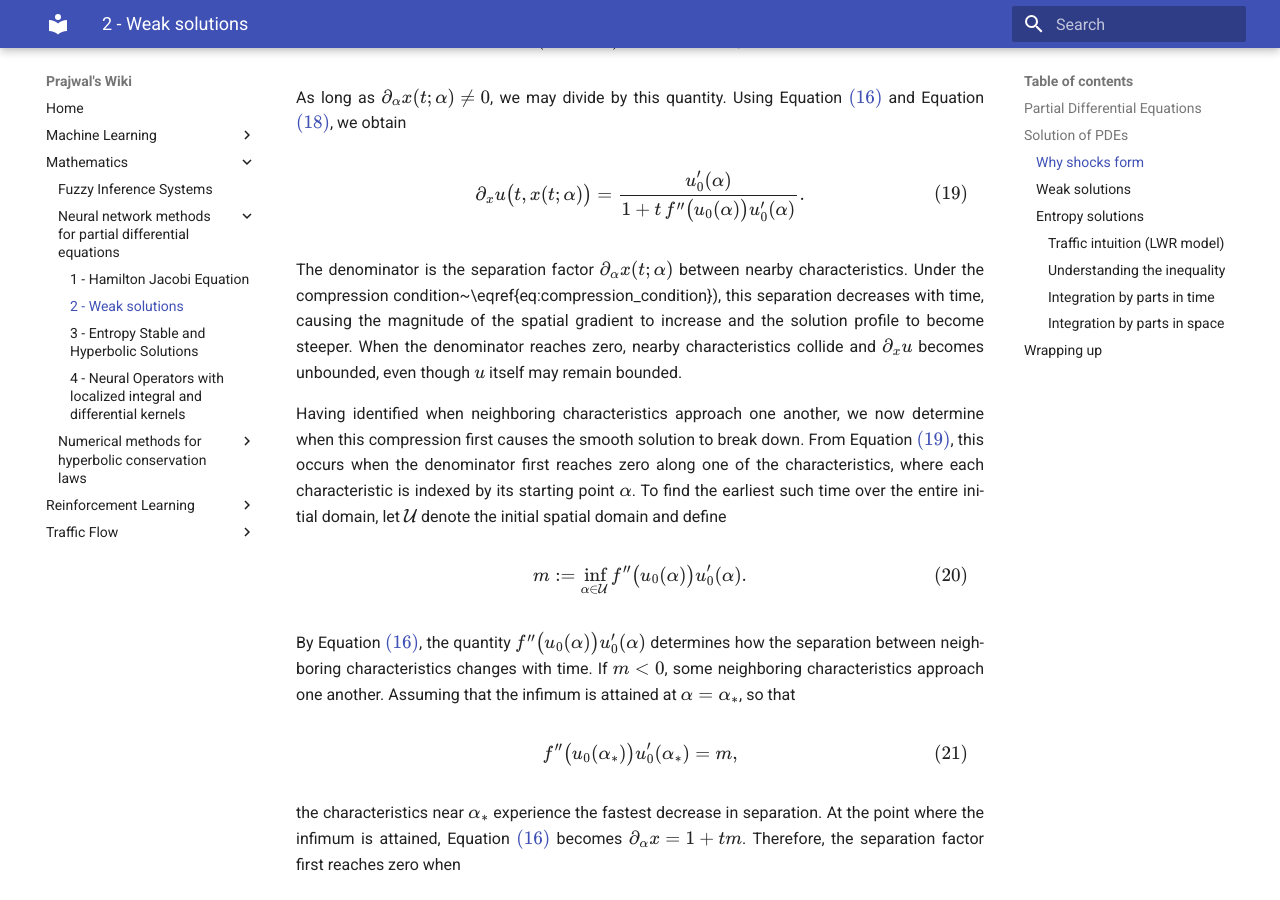
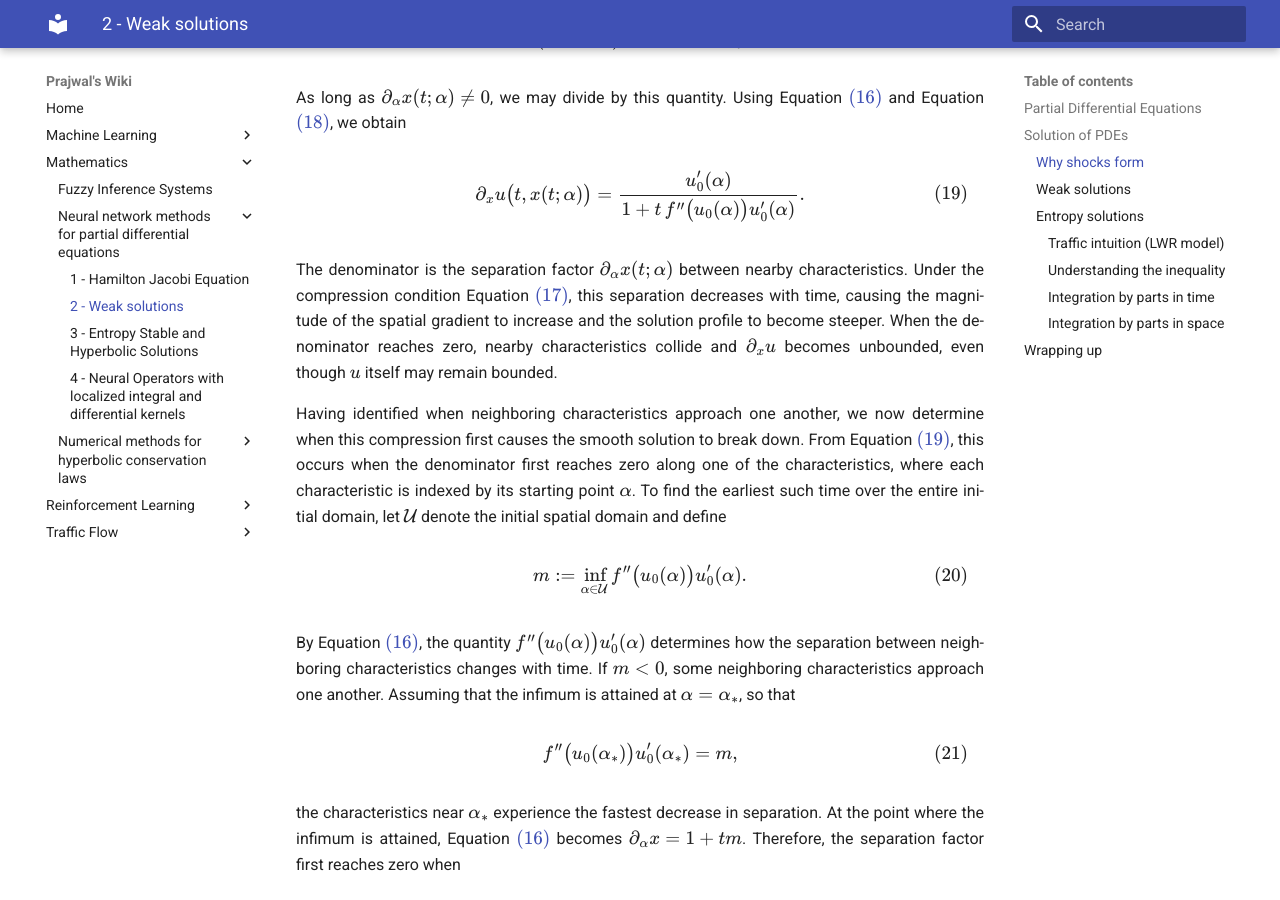
Before and after one commit to pj1911/my-wiki, an MkDocs documentation site: the page built from docs/Hyperbolic PDEs-1-weak solutions.md, in a window 1280 px wide and 900 px high, scrolled down 4264 px. Built offline with MkDocs 1.6.1 and Material for MkDocs 9.7.7, drawn with Linux system fonts in a browser that asks for light colours.

Commit message:
Fix formatting and clarify compression condition reference

```diff
--- a/docs/Hyperbolic PDEs-1-weak solutions.md
+++ b/docs/Hyperbolic PDEs-1-weak solutions.md
@@ -214,7 +214,7 @@ $$
 $$
 
 The denominator is the separation factor \(\partial_\alpha x(t;\alpha)\) between nearby
-characteristics. Under the compression condition~\eqref{eq:compression_condition}\), this
+characteristics. Under the compression condition Equation \(\eqref{eq:compression_condition}\), this
 separation decreases with time, causing the magnitude of the spatial gradient to increase
 and the solution profile to become steeper. When the denominator reaches zero, nearby
 characteristics collide and \(\partial_x u\) becomes unbounded, even though \(u\) itself
```
